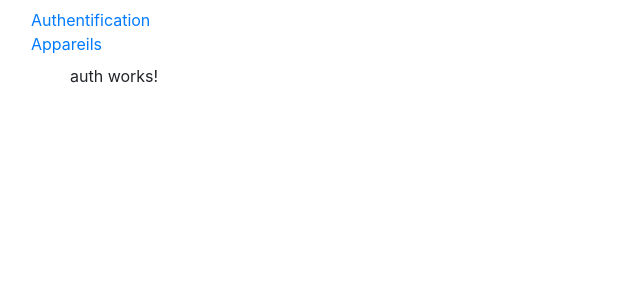
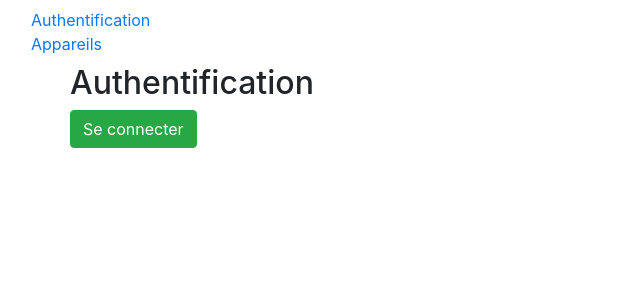
Before and after one commit to 227Mahaman/mon-projet-angular, an Angular app: page /auth in a window 1280 px wide. Shown: the top 300 px of the page, without its empty margins (0-640 px from the left). Built offline with nearby package versions, Linux system fonts and the light colour scheme.

Commit message:
Simulation d'authentification

```diff
--- a/src/app/auth/auth.component.html
+++ b/src/app/auth/auth.component.html
@@ -1 +1,7 @@
-<p>auth works!</p>
+<h2>Authentification</h2>
+<button class="btn btn-success" *ngIf="!authStatus" (click)="onSignIn()">
+  Se connecter
+</button>
+<button class="btn btn-danger" *ngIf="authStatus" (click)="onSignOut()">
+  Se déconnecter
+</button>
--- a/src/app/auth/auth.component.ts
+++ b/src/app/auth/auth.component.ts
@@ -1,4 +1,5 @@
 import { Component, OnInit } from '@angular/core';
+import {AuthService} from "../services/auth.service";
 
 @Component({
   selector: 'app-auth',
@@ -7,9 +8,27 @@
 })
 export class AuthComponent implements OnInit {
 
-  constructor() { }
+  authStatus: boolean;
+
+  constructor(private authService: AuthService) { }
+
 
   ngOnInit(): void {
+    this.authStatus = this.authService.isAuth;
+  }
+
+  onSignIn() {
+    this.authService.signIn().then(
+      () => {
+        console.log('Connexion réussie !');
+        this.authStatus = this.authService.isAuth;
+      }
+    );
+  }
+
+  onSignOut() {
+    this.authService.signOut();
+    this.authStatus = this.authService.isAuth;
   }
 
 }
```
